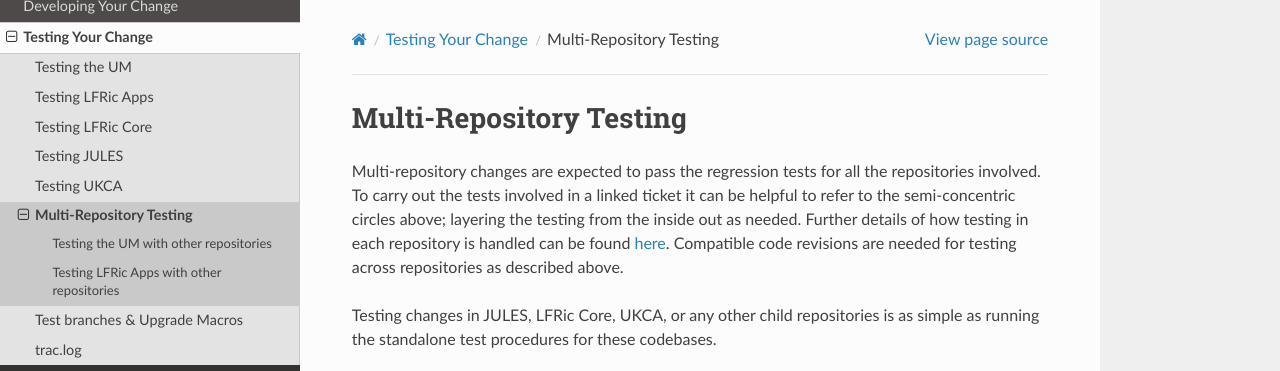
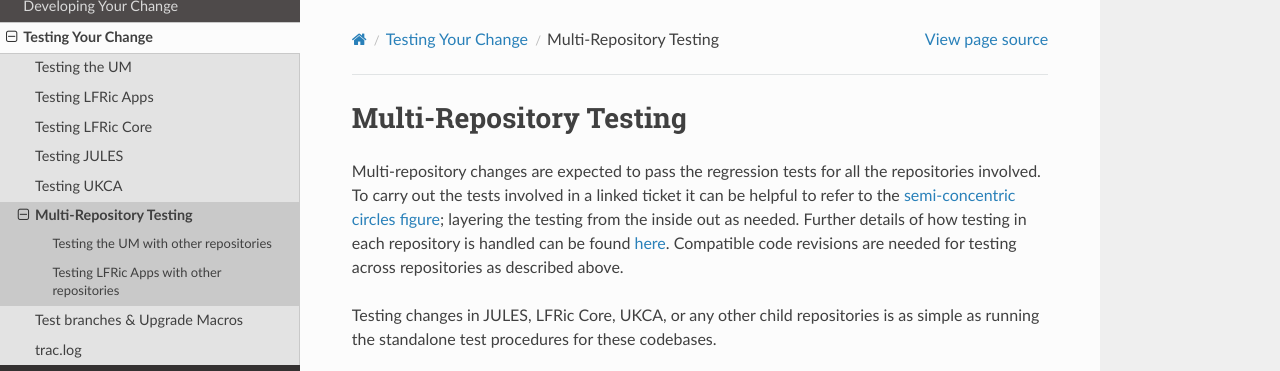
Before and after one commit to MetOffice/simulation-systems, a Sphinx documentation site: the page built from source/WorkingPractices/TestSuites/multi-repo_testing.rst, in a window 1280 px wide and 900 px high. Shown: the top 371 px of the window. Built offline with Sphinx 7.4.7 and the Read the Docs theme 2.0.0, drawn with Linux system fonts in a browser that asks for light colours.

Commit message:
review changes

```diff
--- a/source/WorkingPractices/TestSuites/multi-repo_testing.rst
+++ b/source/WorkingPractices/TestSuites/multi-repo_testing.rst
@@ -5,7 +5,7 @@
 
 Multi-repository changes are expected to pass the regression tests for all the
 repositories involved. To carry out the tests involved in a linked ticket it can
-be helpful to refer to the semi-concentric circles above; layering the testing
+be helpful to refer to the :ref:`semi-concentric circles figure <multirepo>`; layering the testing
 from the inside out as needed. Further details of how testing in each
 repository is handled can be found :ref:`here <testing>`. Compatible
 code revisions are needed for testing across repositories as described above.
```
Also changed, not shown: other parts of source/WorkingPractices/TestSuites/multi-repo_testing.rst (+2 -0 lines).
